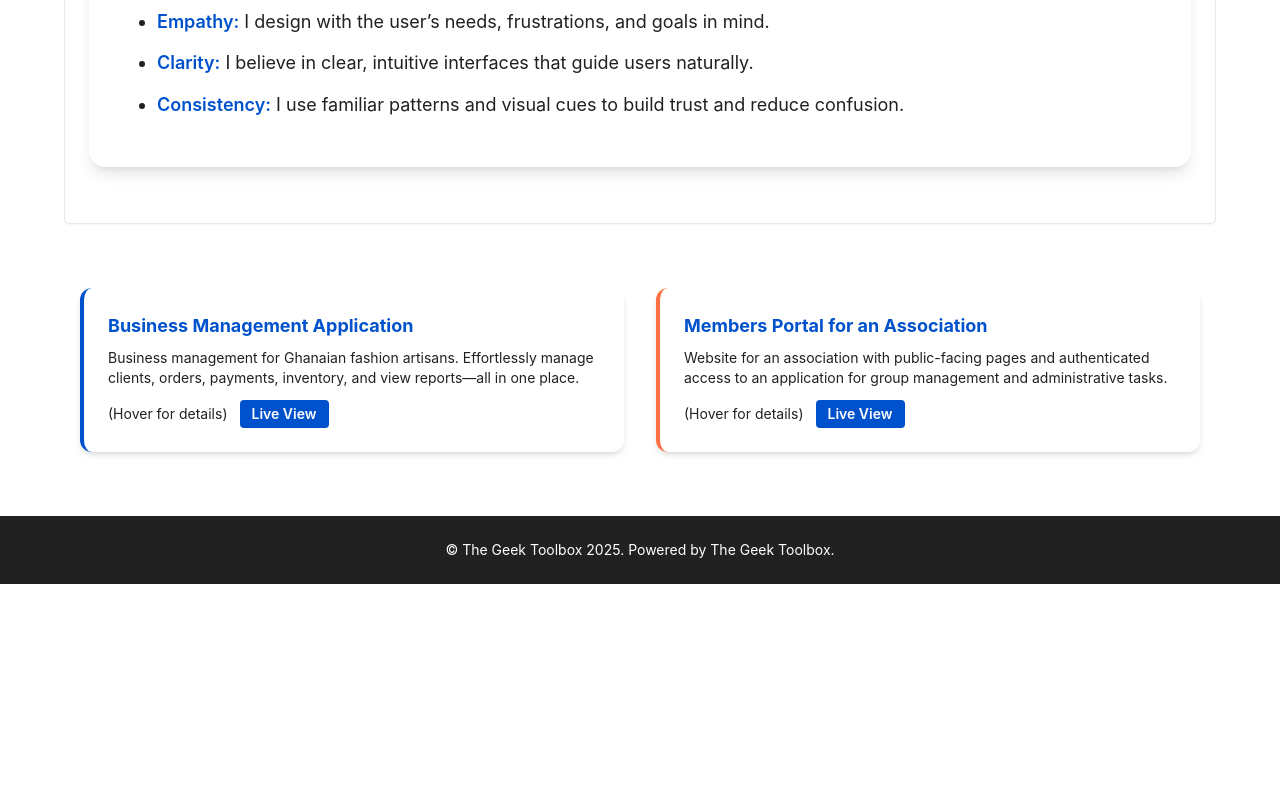
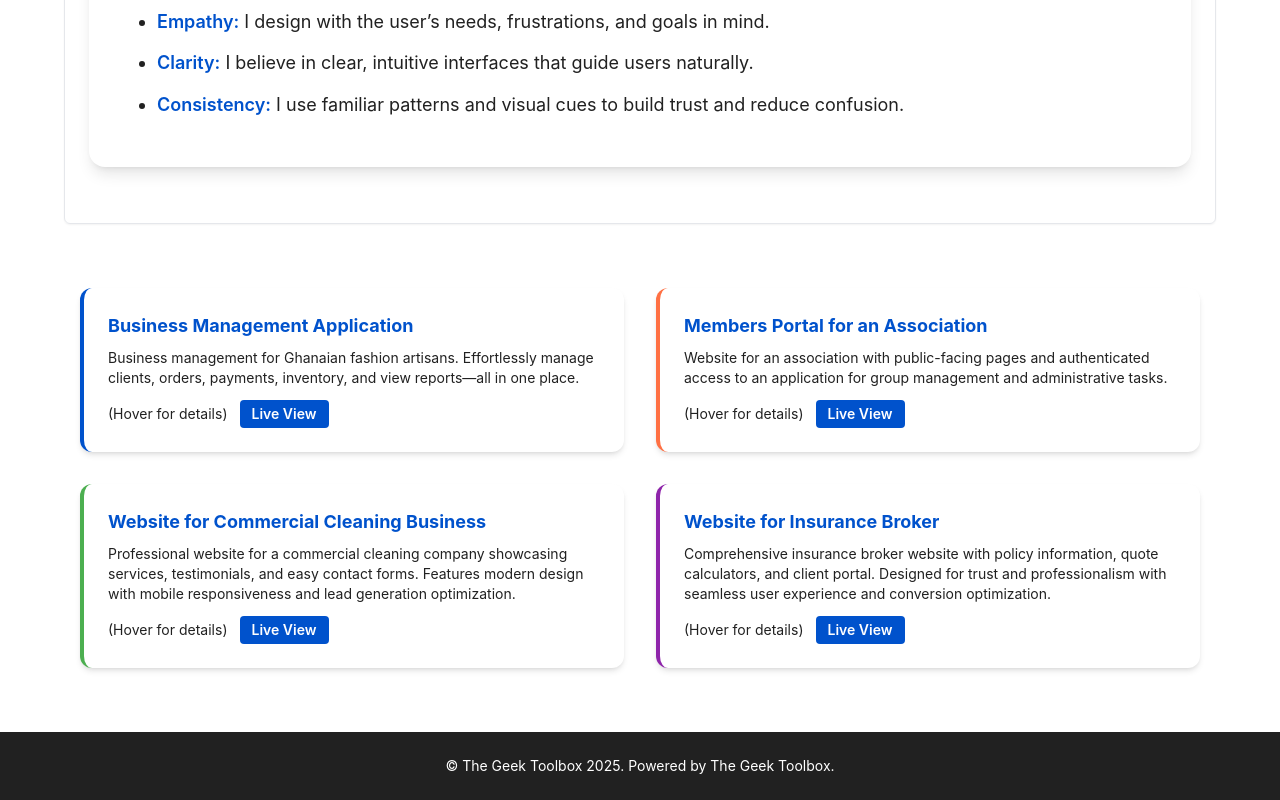
Before and after one commit to KakraGeek/geek_portfolio, a React (Vite) app: page / in a window 1280 px wide. Shown: the part 1074-1874 px from the top of the page. Before the commit the page ends 1658 px from the top, so only its background shows below. Built offline with nearby package versions, Linux system fonts and the light colour scheme.

Commit message:
feat: add two new sample work cards for cleaning business and insurance broker websites

```diff
--- a/src/components/WorkSamplesCard.tsx
+++ b/src/components/WorkSamplesCard.tsx
@@ -22,6 +22,22 @@ const workSamples = [
     url: "https://abneg-portal-pi.vercel.app/",
     external: true,
     borderColor: "border-warm-coral" // Unique edge color for this card
+  },
+  {
+    title: "Website for Commercial Cleaning Business",
+    description: "Professional website for a commercial cleaning company showcasing services, testimonials, and easy contact forms. Features modern design with mobile responsiveness and lead generation optimization.",
+    type: "🧹 Sample 3",
+    url: "https://cleaning-dynamics-web.vercel.app",
+    external: true,
+    borderColor: "border-fresh-mint" // Unique edge color for this card
+  },
+  {
+    title: "Website for Insurance Broker",
+    description: "Comprehensive insurance broker website with policy information, quote calculators, and client portal. Designed for trust and professionalism with seamless user experience and conversion optimization.",
+    type: "🛡️ Sample 4",
+    url: "https://agile-insurance-website.vercel.app",
+    external: true,
+    borderColor: "border-electric-purple" // Unique edge color for this card
   }
 ];
 
@@ -46,7 +62,7 @@ export default function WorkSamplesCard() {
 
   return (
     <div className="max-w-6xl mx-auto px-4 py-8">
-      <div className="grid grid-cols-1 md:grid-cols-2 gap-8">
+      <div className="grid grid-cols-1 md:grid-cols-2 lg:grid-cols-2 gap-8">
         {workSamples.map((sample, index) => (
           <div key={index}>
             {isMobile ? (
@@ -78,7 +94,12 @@ export default function WorkSamplesCard() {
                       <h2 className="text-2xl font-bold text-radiant-blue mb-4">{sample.title}</h2>
                       {/* Project screenshot */}
                       <img
-                        src={sample.title === workSamples[0].title ? "/efficio_homepage.png" : "/abneg_homepage.png"}
+                        src={
+                          sample.title === workSamples[0].title ? "/efficio_homepage.png" :
+                          sample.title === workSamples[1].title ? "/abneg_homepage.png" :
+                          sample.title === workSamples[2].title ? "/cleaning_dynamics_homepage.png" :
+                          "/agile_insurance_homepage.png"
+                        }
                         alt={sample.title + ' homepage screenshot'}
                         className="max-h-60 w-auto mx-auto rounded-lg border border-soft-gray mb-4"
                       />
@@ -160,7 +181,12 @@ export default function WorkSamplesCard() {
                       <h2 className="text-2xl font-bold text-radiant-blue mb-4">{sample.title}</h2>
                       {/* Project screenshot */}
                       <img
-                        src={sample.title === workSamples[0].title ? "/efficio_homepage.png" : "/abneg_homepage.png"}
+                        src={
+                          sample.title === workSamples[0].title ? "/efficio_homepage.png" :
+                          sample.title === workSamples[1].title ? "/abneg_homepage.png" :
+                          sample.title === workSamples[2].title ? "/cleaning_dynamics_homepage.png" :
+                          "/agile_insurance_homepage.png"
+                        }
                         alt={sample.title + ' homepage screenshot'}
                         className="max-h-60 w-auto mx-auto rounded-lg border border-soft-gray mb-4"
                       />
```
